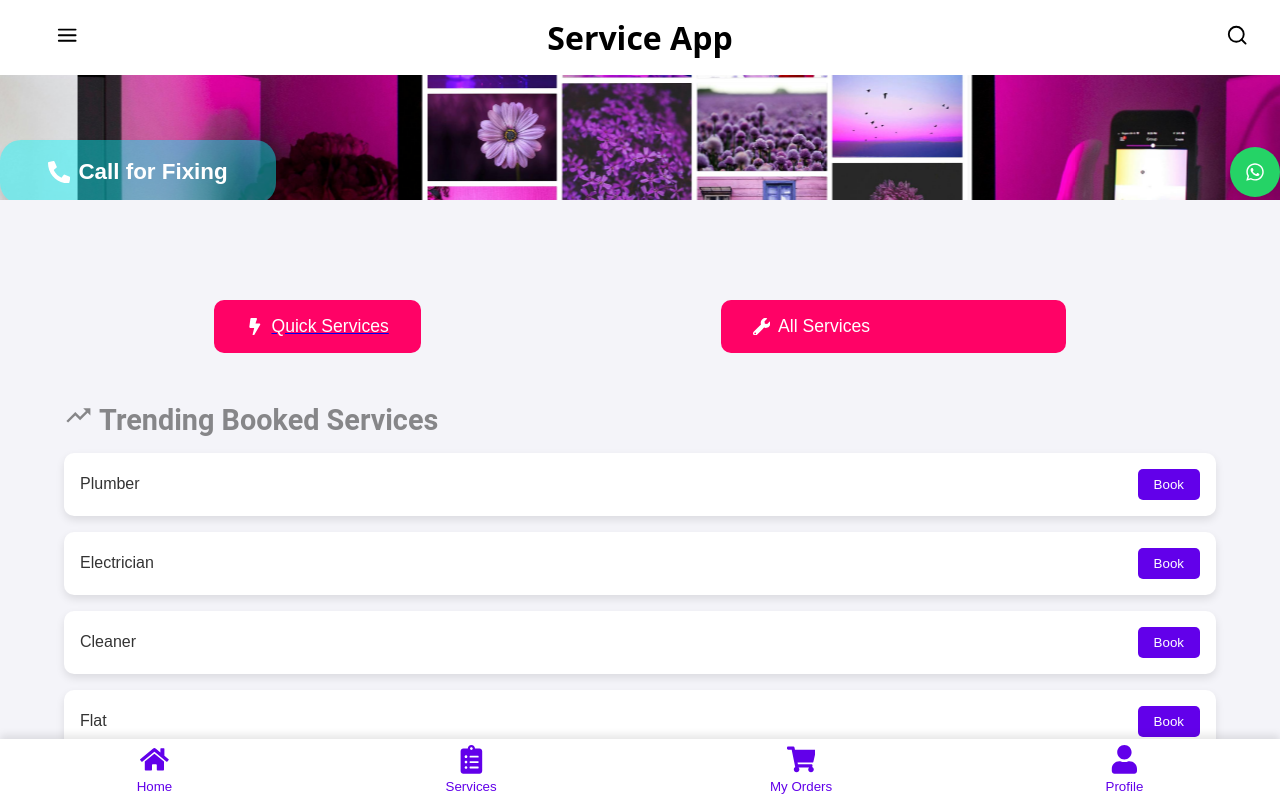
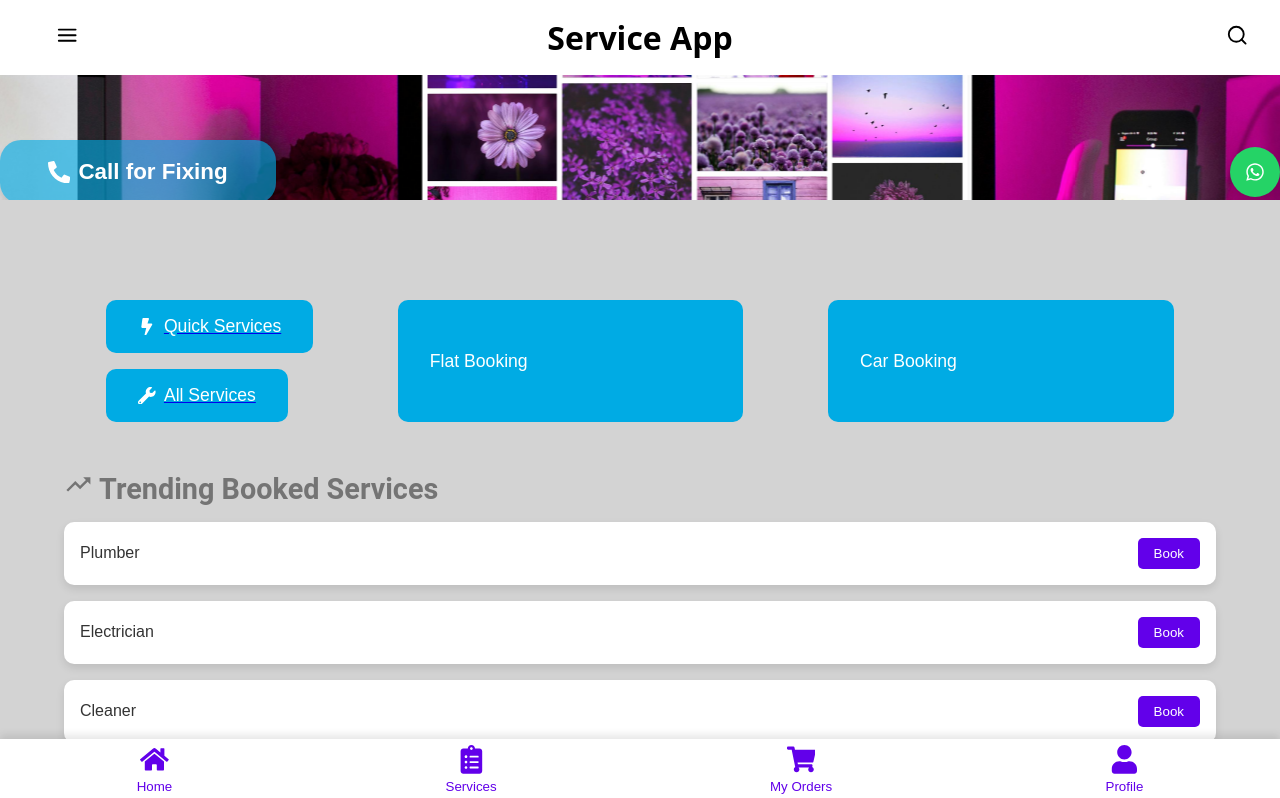
Before and after one commit to ayushroyl/web-app, a React (Create React App) app: page / in a window 1280 px wide. Shown: the top 798 px of the page. Built offline with nearby package versions, Linux system fonts and the light colour scheme.

Commit message:
Updated feature X or fixed bug Y

```diff
--- a/src/App.css
+++ b/src/App.css
@@ -7,7 +7,7 @@
 
 body {
   font-family: 'Poppins', sans-serif;
-  background-color: #f4f4f9;
+  background-color:lightgray;
   color: #333;
 }
 
@@ -92,7 +92,7 @@ body {
 }
 
 .booking-btn {
-  background-color: #00fbff6d; /* Adjust color as needed */
+  background-color: #00abe4a0; /* Adjust color as needed */
   color: white;
   padding: 10px 20px;
   border: none;
@@ -147,7 +147,7 @@ main {
 }
 
 .service-btn {
-  background-color: #ff0266;
+  background-color: #00abe4;
   color: white;
   padding: 1rem 1.5rem;
   border: none;
--- a/src/pages/home.js
+++ b/src/pages/home.js
@@ -21,13 +21,13 @@ const Home = () => {
             <div className="carousel">
                 <div className="carousel-images">
                     <div className="carousel-item">
-                        <img src="/images/img1.jpg"/>
+                        <img src="/images/img1.jpg" alt='img1'/>
                     </div>
                     <div className="carousel-item">
-                        <img src="images/img2.jpg"/>
+                        <img src="images/img2.jpg" alt='img2'/>
                     </div>
                     <div className="carousel-item">
-                        <img src="images/img3.jpg"/>
+                        <img src="images/img3.jpg" alt='img3'/>
                     </div>
                 </div>
                 <section className="booking-section">
@@ -40,8 +40,10 @@ const Home = () => {
                 <section className="services">
                     <Link to="/services">
                         <button className="service-btn"><FaBolt /> Quick Services</button>
+                        <button className="service-btn"><FaWrench /> All Services</button>
                     </Link>
-                    <button className="service-btn"><FaWrench /> All Services</button>
+                    <button className="service-btn">Flat Booking</button>
+                    <button className='service-btn'>Car Booking</button>
                 </section>
 
                 <section className="trending-services">
```
